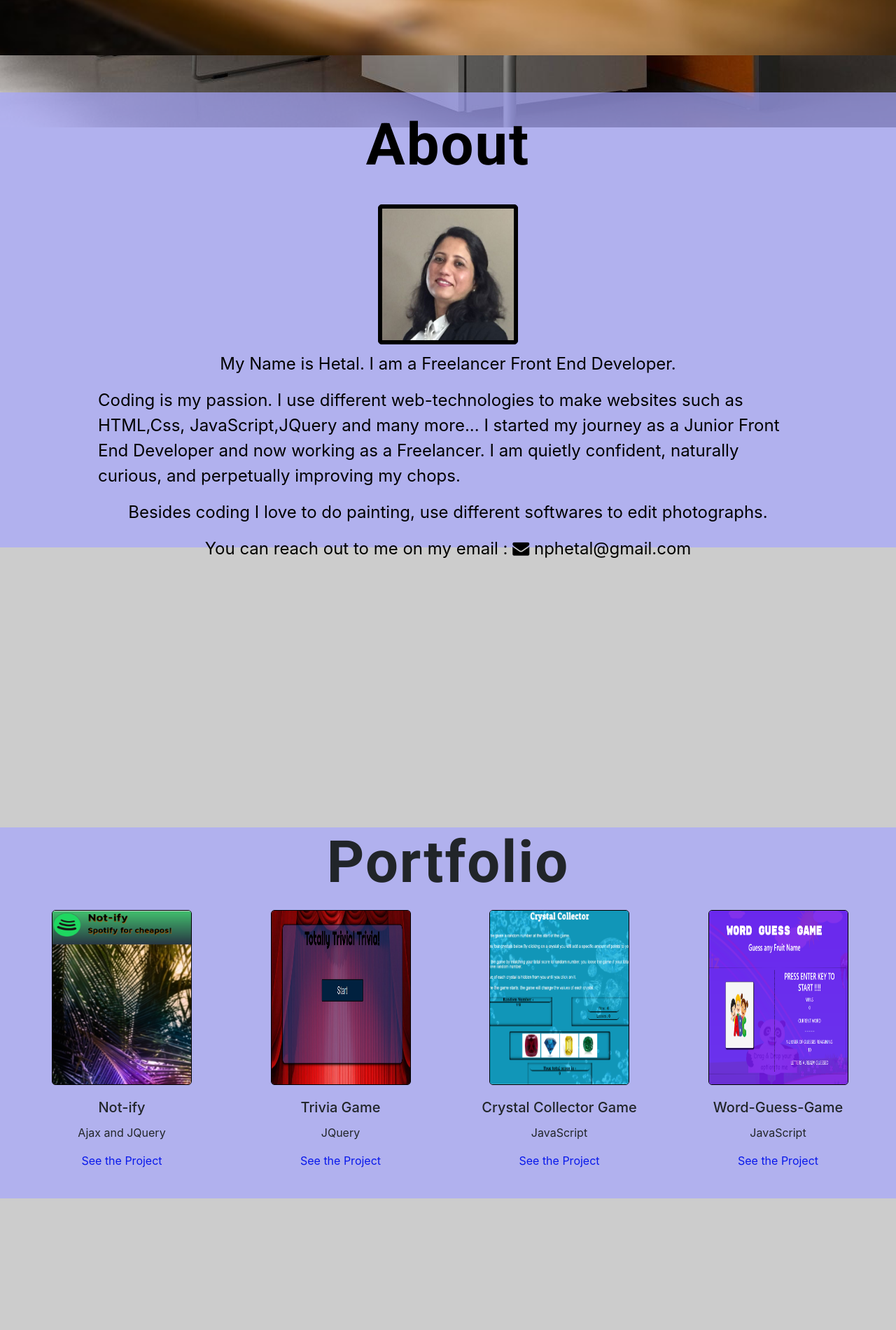
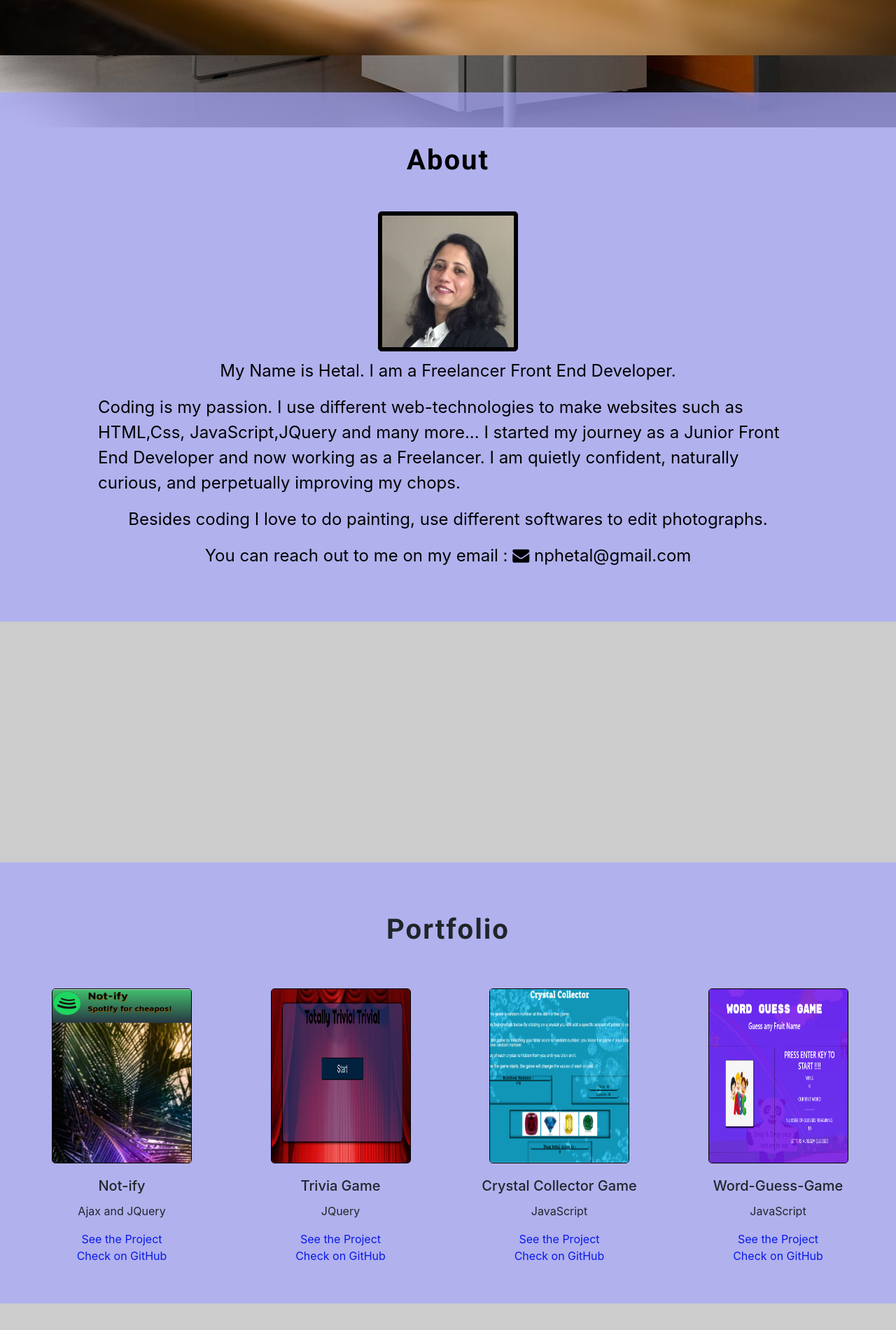
Before and after one commit to HET1905/Portfolio, a plain HTML site: page index.html in a window 1280 px wide. Shown: the part 818-2718 px from the top of the page at 70% size. Drawn offline with nearby package versions, Linux system fonts and the light colour scheme.

```diff
--- a/assets/css/style.css
+++ b/assets/css/style.css
@@ -41,7 +41,7 @@
 }
 
 h1 {
-    font-size: 5.2em;
+    font-size: 2.5em;
     font-weight: bolder;
 }
 
@@ -73,10 +73,13 @@
     height: 500px;
     /* background: rgba(56,89,56,0.8); */
 }
+#heroRowDiv h1{
+    font-size: 5em;
+}
 
 .heroClass {
     width: 100%;
-    height: 20em;
+    height: 22em;
     margin-top: 13%;
     margin-bottom: 13%;
     position: relative;
@@ -105,17 +108,22 @@
     text-align: center;
     min-height: 400px;
     width: 100%;
-    background: transparent;
-    background-size: cover;
     margin: auto auto;
+    /* background: transparent; */
+    background-size: contain;
+    background-position: center;
 
+
+}
+img.parallax-slider{
+    height: 500px;
 }
 
 /* ----------------About Div styling---------------- */
 
 #aboutDiv {
     width: 100%;
-    height: 650px;
+    height: 700px;
 
 
     color: #000;
@@ -123,13 +131,16 @@
 }
 
 .aboutDivClass {
-    height: 650px;
+    min-height: 650px;
+    padding-top: 60px;
+    padding-bottom: 60px;
+    margin-bottom: 10px;
     background: rgba(166, 166, 253, 0.7);
 }
 
 #aboutDiv header {
-    height: 150px;
-    padding: 2% 0;
+    height: 100px;
+    padding: 1% 0;
 }
 
 #aboutDiv p {
@@ -158,9 +169,19 @@
 /* -------------Portfolio Styling-------------- */
 #portfolioDiv {
     width: 100%;
-    height: 530px;
+    height: 630px;
+    padding-top: 60px;
     text-align: center;
     background: rgba(166, 166, 253, 0.7);
+}
+
+#portfolioDiv header {
+    height: 100px;
+    padding: 1% 0;
+}
+
+#projectDisplay{
+    margin-top: 10px;
 }
 
 .card {
@@ -202,8 +223,14 @@
 
     /* background: #ccc; */
     height: 500px;
+    padding-top: 10px;
     margin-bottom: 100px;
     background: rgba(166, 166, 253, 0.7);
+}
+
+#contact header {
+    height: 100px;
+    padding: 1% 0;
 }
 
 
--- a/index.html
+++ b/index.html
@@ -104,8 +104,8 @@
                         </header>
                     </div>
                 </div>
-                <div class="row justify-content-center">
-                    <div class="col-12 col-sm-3">
+                <div class="row justify-content-center" id='projectDisplay'>
+                    <div class="col-12 col-sm-3" >
 
                         <div class="card" style="width: 18rem;">
 
@@ -114,8 +114,8 @@
 
                                 <h5 class="card-title">Not-ify</h5>
                                 <p class="card-text">Ajax and JQuery</p>
-                                <a href="https://alexlo15.github.io/Project1/">See the Project </a>
-
+                                <a href="https://alexlo15.github.io/Project1/">See the Project </a><br>
+                                <a href="https://github.com/alexlo15/Project1">Check on GitHub</a>
                             </div>
 
                         </div>
@@ -128,8 +128,8 @@
                             <div class="card-body">
                                 <h5 class="card-title">Trivia Game</h5>
                                 <p class="card-text">JQuery</p>
-                                <a href="https://het1905.github.io/TriviaGame/">See the Project</a>
-
+                                <a href="https://het1905.github.io/TriviaGame/">See the Project</a><br>
+                                <a href="https://github.com/HET1905/TriviaGame">Check on GitHub</a>
                             </div>
 
                         </div>
@@ -142,7 +142,8 @@
                             <div class="card-body">
                                 <h5 class="card-title">Crystal Collector Game</h5>
                                 <p class="card-text">JavaScript</p>
-                                <a href="https://het1905.github.io/unit-4-game/">See the Project</a>
+                                <a href="https://het1905.github.io/unit-4-game/">See the Project</a><br>
+                                <a href="https://github.com/HET1905/unit-4-game">Check on GitHub</a>
                             </div>
 
                         </div>
@@ -155,7 +156,8 @@
                             <div class="card-body">
                                 <h5 class="card-title">Word-Guess-Game</h5>
                                 <p class="card-text">JavaScript</p>
-                                <a href="https://het1905.github.io/Word-Guess-Game/">See the Project</a>
+                                <a href="https://het1905.github.io/Word-Guess-Game/">See the Project</a><br>
+                                <a href="https://github.com/HET1905/Word-Guess-Game">Check on GitHub</a>
                             </div>
 
                         </div>
```
